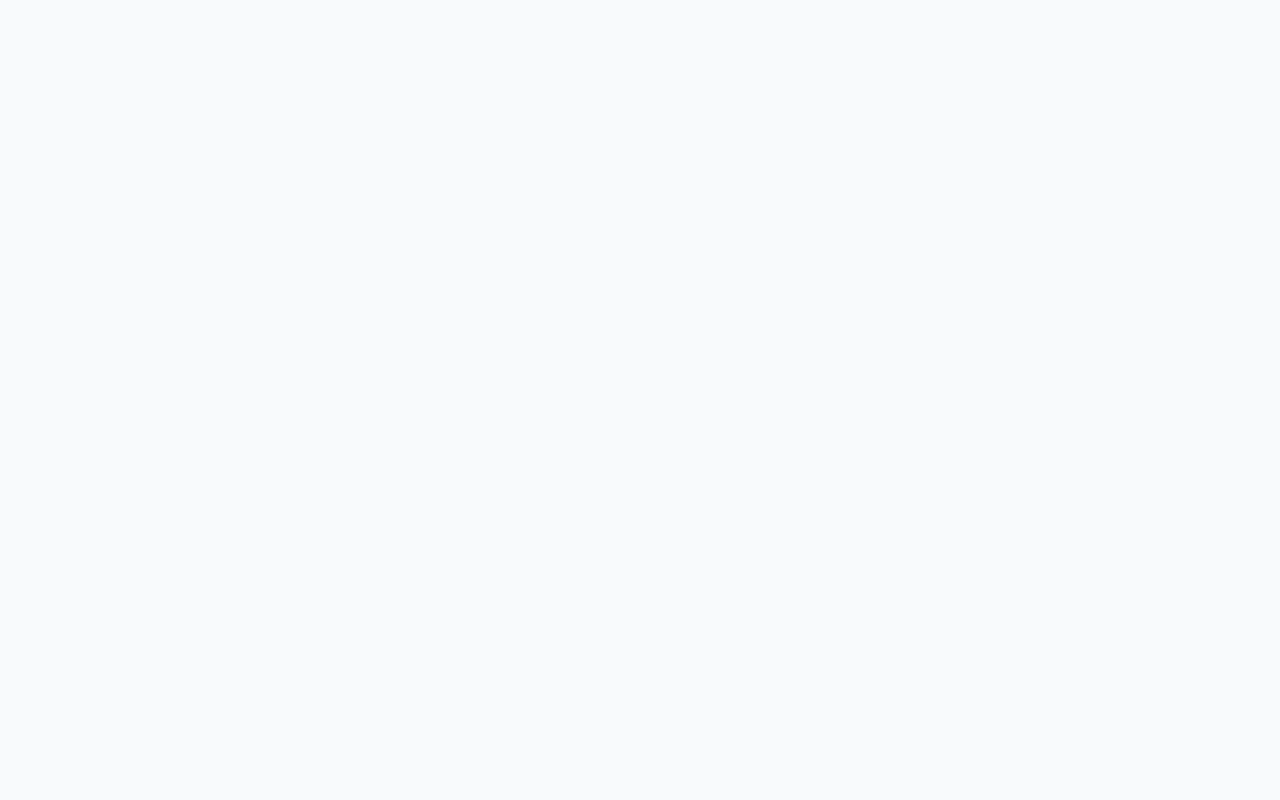
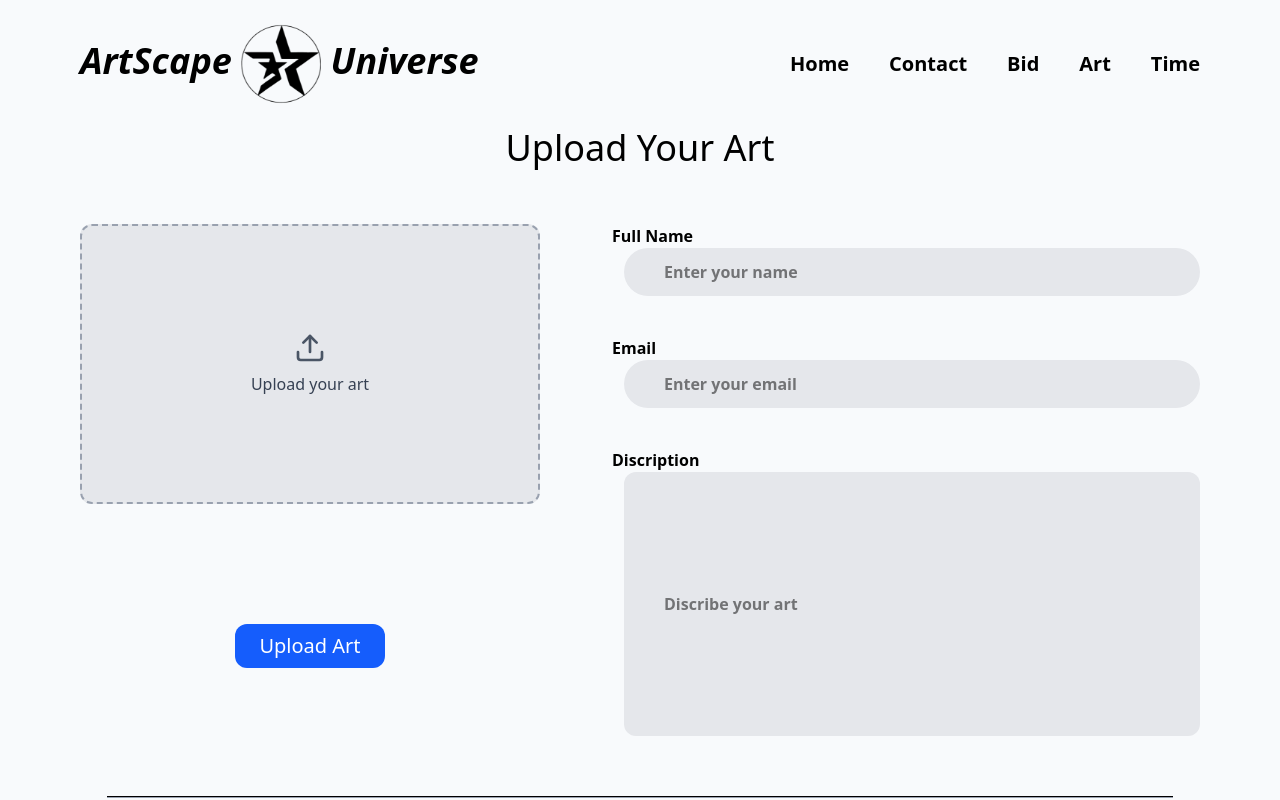
Before and after one commit to KiraIIV-max/ArtScape, a React (Vite) app in the folder frontend/: page /upload in a window 1280 px wide. Before the commit this address had no page. Shown: the top 800 px of the page. Built offline with nearby package versions, Linux system fonts and the light colour scheme.

Commit message:
upload page added

```diff
--- a/frontend/package.json
+++ b/frontend/package.json
@@ -14,6 +14,7 @@
     "gsap": "^3.13.0",
     "react": "^19.2.0",
     "react-dom": "^19.2.0",
+    "react-icons": "^5.5.0",
     "react-router-dom": "^7.9.6",
     "tailwindcss": "^4.1.17"
   },
--- a/frontend/src/Pages/Home.jsx
+++ b/frontend/src/Pages/Home.jsx
@@ -72,7 +72,7 @@ const Home = () => {
             where Art <br /> comes Alive
           </h1>
           <button className="text-xl group uppercase mt-8 z-20 ml-5 px-4 py-2 hover:text-white transition duration-500 ease-in-out relative overflow-hidden">
-            <Link to="/register">get in touch</Link>
+            <Link to="/register">Register Now</Link>
             <span className="absolute left-0 bottom-0 rounded-xl  w-full bg-black h-0.5 -z-10 group-hover:h-full transition-all duration-500 ease-in-out"></span>
           </button>
         </div>
--- a/frontend/src/Pages/Register.jsx
+++ b/frontend/src/Pages/Register.jsx
@@ -44,7 +44,7 @@ const Register = () => {
             start for free
           </p>
           <h1 className="text-5xl pb-3 font-serif">
-            Medhat is here <span className="text-7xl text-blue-600">.</span>
+            Create an account <span className="text-7xl text-blue-600">.</span>
           </h1>
           <p className="uppercase text-gray-500 text-sm">
             Already have an account?{" "}
--- /dev/null
+++ b/frontend/src/Pages/Upload.jsx
@@ -0,0 +1,75 @@
+import React from "react";
+import { FiUpload } from "react-icons/fi";
+import Navbar from "../components/Navbar";
+import Footer from "../components/Footer";
+const Upload = () => {
+  return (
+    <>
+    <Navbar/>
+      <section className="mx-20">
+        <h1 className="text-4xl text-center pb-14">Upload Your Art</h1>
+        <div>
+          <form action="" className="flex gap-18">
+            <div className="w-[650px] flex flex-col items-center gap-30">
+              <label
+                htmlFor="file"
+                className="w-full border-2 border-dashed border-gray-400
+ h-70 flex flex-col gap-2 items-center justify-center bg-gray-200 rounded-xl cursor-pointer hover:bg-gray-300 transition"
+              >
+                <FiUpload className="w-8 h-8 text-gray-600" />
+
+                <span className="text-gray-700 font-medium">
+                  Upload your art
+                </span>
+              </label>
+
+              <input id="file" type="file" className="hidden  " />
+              <button
+                type=""
+                className=" cursor-pointer  text-xl w-fit transation duration-300 ease-in-out  group hover:-translate-y-1.5 hover:scale-105  z-20  px-6 py-2 text-white  relative overflow-hidden"
+              >
+                Upload Art
+                <span className="absolute left-0 bottom-0 rounded-xl  w-full  bg-blue-600 -z-10 h-full transition-all duration-500 ease-in-out"></span>
+              </button>
+            </div>
+            <div className="flex flex-col gap-10">
+              <label className=" text-black font-semibold">
+                Full Name{" "}
+                <input
+                  placeholder="Enter your name"
+                  required
+                  type="text"
+                  name="name"
+                  className="block rounded-full w-xl ml-3 px-10 py-3 bg-gray-200"
+                />
+              </label>
+              <label className=" text-black font-semibold">
+                Email{" "}
+                <input
+                  placeholder="Enter your email"
+                  required
+                  type="email"
+                  name="name"
+                  className="block rounded-full w-xl ml-3 px-10 py-3 bg-gray-200"
+                />
+              </label>
+              <label className=" text-black font-semibold">
+                Discription{" "}
+                <input
+                  placeholder="Discribe your art"
+                  required
+                  type="text"
+                  name="name"
+                  className="  block rounded-xl w-xl ml-3 px-10 py-30 bg-gray-200"
+                />
+              </label>
+            </div>
+          </form>
+        </div>
+      </section>
+      <Footer/>
+    </>
+  );
+};
+
+export default Upload;
--- a/frontend/src/components/Footer.jsx
+++ b/frontend/src/components/Footer.jsx
@@ -1,23 +1,24 @@
 import React from "react";
 import imgFooter from "../../src/assets/ChatGPT Image Nov 18, 2025, 07_13_13 PM.png";
 import Photoroom from "../../src/assets/1-2Photoroom.png";
-
+import { Link } from "react-router-dom";
 const Footer = () => {
   return (
-    <section className="">
-        <hr className="w-full h-0.5 bg-gray-400" />
+    <section className="pt-15">
+        <hr className="w-10/12 m-auto h-0.5 bg-gray-400" />
       <footer className="   mx-10  pb-6  pt-6 grid grid-cols-3 gap-10">
         <div className="  text-center mt-14 ">
           <ul className="flex gap-8 flex-col text-xl font-semibold text-black">
             {["About", "Contact", "Bid", "Art", "Time"].map((label) => (
               <li key={label}>
-                <a
-                  href={`#${label.toLowerCase()}`}
-                  className=" pb-6  border-b-2 block transition duration-300 ease-in-out hover:-translate-y-2 "
+      <Link
+        to={`/${label.toLowerCase() === "home" ? "" : label.toLowerCase()}`}
+        className=" pb-6  border-b-2 block transition duration-300 ease-in-out hover:-translate-y-2 "
                 >
-                  {label}
-                </a>
-              </li>
+
+        {label}
+      </Link>
+    </li>
             ))}
           </ul>
           <div className=" ml-19 mt-8 flex gap-4 text-xl">
--- a/frontend/src/components/Navbar.jsx
+++ b/frontend/src/components/Navbar.jsx
@@ -2,6 +2,7 @@ import React, { useEffect } from "react";
 import { useLocation } from "react-router-dom";
 import Photoroom from "../../src/assets/1-2Photoroom.png";
 import gsap from "gsap";
+import { Link } from "react-router-dom";
 
 function Navbar() {
   const location = useLocation();
@@ -35,14 +36,14 @@ function Navbar() {
       </h1>
       <nav className="my-auto">
 <ul className="flex gap-10 text-xl font-semibold text-black">
-          {["About", "Contact", "Bid", "Art", "Time"].map((label) => (
+  {["Home", "Contact", "Bid", "Art", "Time"].map((label) => (
     <li key={label}>
-              <a
-                href={`#${label.toLowerCase()}`}
-                className=" transition duration-300 ease-in-out hover:text-sky-800 hover:underline"
+      <Link
+        to={`/${label.toLowerCase() === "home" ? "" : label.toLowerCase()}`}
+        className="transition duration-300 ease-in-out hover:text-sky-800 hover:underline"
       >
         {label}
-              </a>
+      </Link>
     </li>
   ))}
 </ul>
--- a/frontend/src/main.jsx
+++ b/frontend/src/main.jsx
@@ -2,14 +2,16 @@ import { StrictMode } from "react";
 import { createRoot } from "react-dom/client";
 import { BrowserRouter, Routes, Route } from "react-router-dom";
 import "./index.css";
-import Home from './Pages/Home.jsx'
+import Home from "./Pages/Home.jsx";
 import Register from "./Pages/Register.jsx";
+import Upload from "./Pages/Upload.jsx";
 createRoot(document.getElementById("root")).render(
   <StrictMode>
     <BrowserRouter>
       <Routes>
         <Route path="/" element={<Home />} />
         <Route path="/register" element={<Register />} />
+        <Route path="/upload" element={<Upload />} />
       </Routes>
     </BrowserRouter>
   </StrictMode>
```
Also changed, not shown: 1 other file (tests, documents, lock files or other folders). Lines whose indentation alone changed are shown as unchanged.
